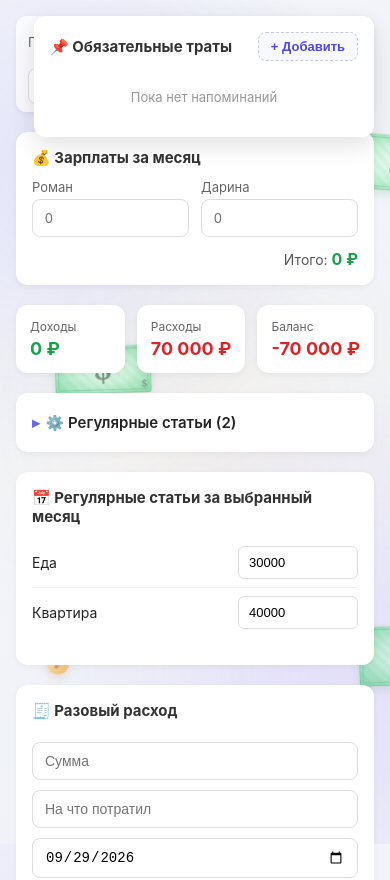
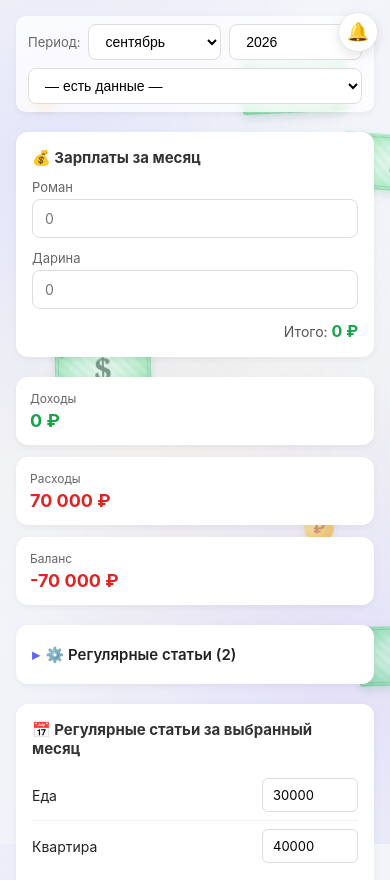
Before and after one commit to rmnSlnkv/budget-app-, a React (Vite) app in the folder Budget/: page / in a window 390 px wide. Shown: the top 880 px of the page. Built offline with nearby package versions, Linux system fonts and the light colour scheme.

Commit message:
Mobile layout fixes

```diff
--- a/Budget/src/App.css
+++ b/Budget/src/App.css
@@ -286,6 +286,10 @@ header {
 .rec-name {
   flex: 1;
   font-size: 14px;
+  min-width: 0;
+  overflow: hidden;
+  text-overflow: ellipsis;
+  white-space: nowrap;
 }
 
 .recurring-list input {
@@ -294,6 +298,7 @@ header {
   border: 1px solid #ddd;
   border-radius: 6px;
   font-size: 13px;
+  flex-shrink: 0;
   transition:
     border-color 0.15s ease,
     box-shadow 0.15s ease;
@@ -312,6 +317,7 @@ header {
   font-size: 18px;
   cursor: pointer;
   padding: 0 4px;
+  flex-shrink: 0;
   transition:
     color 0.15s ease,
     transform 0.15s ease;
@@ -392,9 +398,25 @@ header {
   border-radius: 8px;
   font-size: 14px;
   width: 100%;
+  min-height: 44px;
+  box-sizing: border-box;
   transition:
     border-color 0.15s ease,
     box-shadow 0.15s ease;
+}
+
+/* Особенно важно для type="date" — выравнивает высоту и шрифт */
+.transaction-form input[type="date"] {
+  -webkit-appearance: none;
+  appearance: none;
+  min-height: 44px;
+  line-height: 1.2;
+  font-family: inherit;
+}
+
+/* На iOS Safari убирает лишний внутренний паддинг у date-инпута */
+.transaction-form input[type="date"]::-webkit-date-and-time-value {
+  text-align: left;
 }
 
 .transaction-form input:focus,
@@ -426,6 +448,12 @@ header {
 
 .transaction-form button[type="submit"]:active {
   transform: scale(0.97);
+}
+
+/* Общие правила для всех полей даты и числа */
+input[type="date"],
+input[type="number"] {
+  font-family: inherit;
 }
 
 /* ==================== СПИСОК ОПЕРАЦИЙ ==================== */
@@ -544,7 +572,6 @@ li.income .tx-amount {
   opacity: 0.55;
 }
 
-/* --- Рублёвая монетка --- */
 .coin {
   display: flex;
   align-items: center;
@@ -561,7 +588,6 @@ li.income .tx-amount {
     inset 0 2px 4px rgba(255, 255, 255, 0.5);
 }
 
-/* --- Долларовая купюра --- */
 .bill {
   display: flex;
   align-items: center;
@@ -635,7 +661,7 @@ li.income .tx-amount {
   }
 }
 
-/* ==================== НАПОМИНАНИЯ (в потоке) ==================== */
+/* ==================== НАПОМИНАНИЯ (в потоке, фиксированы в углу) ==================== */
 .reminders-block {
   position: fixed;
   top: 16px;
@@ -657,11 +683,35 @@ li.income .tx-amount {
   justify-content: space-between;
   align-items: center;
   margin-bottom: 12px;
+  gap: 8px;
 }
 
 .reminders-block-header h3 {
   font-size: 15px;
   color: #333;
+  min-width: 0;
+}
+
+.reminders-header-actions {
+  display: flex;
+  align-items: center;
+  gap: 8px;
+  flex-shrink: 0;
+}
+
+.reminders-close-mobile {
+  display: none;
+  background: none;
+  border: none;
+  font-size: 22px;
+  line-height: 1;
+  cursor: pointer;
+  color: #999;
+  padding: 0 4px;
+}
+
+.reminders-close-mobile:hover {
+  color: #dc2626;
 }
 
 .reminders-add-btn {
@@ -673,6 +723,7 @@ li.income .tx-amount {
   font-size: 13px;
   font-weight: 600;
   cursor: pointer;
+  white-space: nowrap;
   transition:
     background 0.15s ease,
     border-color 0.15s ease;
@@ -699,6 +750,7 @@ li.income .tx-amount {
   border-radius: 8px;
   font-size: 13px;
   width: 100%;
+  font-family: inherit;
   transition:
     border-color 0.15s ease,
     box-shadow 0.15s ease;
@@ -856,6 +908,132 @@ li.income .tx-amount {
   padding: 16px 0;
 }
 
+/* ==================== КНОПКА-КОЛОКОЛЬЧИК (видна только на мобильных) ==================== */
+.reminders-toggle-mobile {
+  display: none;
+  align-items: center;
+  justify-content: center;
+  position: fixed;
+  top: 12px;
+  right: 12px;
+  width: 40px;
+  height: 40px;
+  border-radius: 50%;
+  border: 1px solid #e5e7eb;
+  background: white;
+  font-size: 18px;
+  cursor: pointer;
+  box-shadow: 0 4px 12px rgba(0, 0, 0, 0.1);
+  z-index: 60;
+}
+
+.reminders-toggle-mobile .reminders-badge {
+  position: absolute;
+  top: -4px;
+  right: -4px;
+  min-width: 18px;
+  height: 18px;
+  padding: 0 5px;
+  border-radius: 9px;
+  background: #dc2626;
+  color: white;
+  font-size: 11px;
+  font-weight: 700;
+  display: flex;
+  align-items: center;
+  justify-content: center;
+}
+
+.reminders-backdrop {
+  display: none;
+  position: fixed;
+  inset: 0;
+  background: rgba(0, 0, 0, 0.25);
+  z-index: 55;
+  border: none;
+  cursor: pointer;
+  padding: 0;
+}
+
+/* ==================== АДАПТИВ ==================== */
+@media (max-width: 1024px) {
+  /* На планшетах и уже — блок напоминаний превращается в модальное окно */
+  .reminders-toggle-mobile {
+    display: flex;
+  }
+
+  .reminders-backdrop.open {
+    display: block;
+  }
+
+  .reminders-block {
+    position: fixed;
+    top: 60px;
+    left: 12px;
+    right: 12px;
+    width: auto;
+    max-width: none;
+    max-height: calc(100vh - 80px);
+    overflow-y: auto;
+    z-index: 60;
+    display: none;
+  }
+
+  .reminders-block.open {
+    display: block;
+  }
+
+  .reminders-close-mobile {
+    display: flex;
+  }
+}
+
+@media (min-width: 1025px) {
+  .reminders-close-mobile,
+  .reminders-backdrop {
+    display: none !important;
+  }
+}
+
+@media (max-width: 560px) {
+  .summary {
+    grid-template-columns: 1fr;
+  }
+  .salary-row {
+    grid-template-columns: 1fr;
+  }
+  .month-selector {
+    width: 100%;
+  }
+  .month-selector select {
+    flex: 1;
+  }
+
+  /* Форма добавления регулярной статьи: название — на всю ширину,
+     сумма и кнопка — в одну строку, кнопка растягивается */
+  .recurring-add {
+    grid-template-columns: 1fr 1fr;
+  }
+
+  .recurring-add input:first-child {
+    grid-column: 1 / -1;
+  }
+
+  .recurring-add button {
+    width: 100%;
+  }
+
+  /* Строки регулярных статей: название обрезается, сумма и крестик справа */
+  .recurring-list li {
+    gap: 6px;
+  }
+
+  .recurring-list input {
+    width: 96px;
+    flex-shrink: 0;
+  }
+}
+
 @media (max-width: 480px) {
   .reminders-row {
     grid-template-columns: 1fr 1fr;
@@ -870,8 +1048,7 @@ li.income .tx-amount {
   .coin,
   .bill,
   .summary-card,
-  .summary-card.balance.positive,
-  .reminders-badge {
+  .summary-card.balance.positive {
     animation: none !important;
   }
 
--- a/Budget/src/сomponents/Reminders.jsx
+++ b/Budget/src/сomponents/Reminders.jsx
@@ -25,6 +25,7 @@ function monthName(mm) {
 export default function Reminders({ reminders, onChange, paid, onTogglePaid }) {
   const [showForm, setShowForm] = useState(false);
   const [editingId, setEditingId] = useState(null);
+  const [openMobile, setOpenMobile] = useState(false);
 
   const [title, setTitle] = useState("");
   const [amount, setAmount] = useState("");
@@ -45,6 +46,10 @@ export default function Reminders({ reminders, onChange, paid, onTogglePaid }) {
       })
       .sort((a, b) => a.key.localeCompare(b.key));
   }, [reminders, paid, nowKey]);
+
+  const urgentCount = decorated.filter(
+    (d) => !d.isPaid && (d.isPast || d.isCurrent),
+  ).length;
 
   const resetForm = () => {
     setTitle("");
@@ -87,6 +92,7 @@ export default function Reminders({ reminders, onChange, paid, onTogglePaid }) {
     setYear(r.year);
     setNote(r.note || "");
     setShowForm(true);
+    setOpenMobile(true);
   };
 
   const remove = (id) => {
@@ -95,9 +101,32 @@ export default function Reminders({ reminders, onChange, paid, onTogglePaid }) {
   };
 
   return (
-    <section className="reminders-block">
+    <>
+      {/* Кнопка-колокольчик — видна только на мобильных */}
+      <button
+        type="button"
+        className="reminders-toggle-mobile"
+        onClick={() => setOpenMobile(true)}
+        aria-label="Открыть напоминания"
+      >
+        🔔
+        {urgentCount > 0 && (
+          <span className="reminders-badge">{urgentCount}</span>
+        )}
+      </button>
+
+      {/* Затемнение за модальным окном — только на мобильных */}
+      <button
+        type="button"
+        className={`reminders-backdrop ${openMobile ? "open" : ""}`}
+        onClick={() => setOpenMobile(false)}
+        aria-label="Закрыть напоминания"
+      />
+
+      <section className={`reminders-block ${openMobile ? "open" : ""}`}>
         <div className="reminders-block-header">
           <h3>📌 Обязательные траты</h3>
+          <div className="reminders-header-actions">
             {!showForm && (
               <button
                 type="button"
@@ -107,13 +136,22 @@ export default function Reminders({ reminders, onChange, paid, onTogglePaid }) {
                 + Добавить
               </button>
             )}
+            <button
+              type="button"
+              className="reminders-close-mobile"
+              onClick={() => setOpenMobile(false)}
+              aria-label="Закрыть"
+            >
+              ×
+            </button>
+          </div>
         </div>
 
         {showForm && (
           <form className="reminders-form" onSubmit={submit}>
             <input
               type="text"
-            placeholder="Название"
+              placeholder="Название (Квартплата, Страховка…)"
               value={title}
               onChange={(e) => setTitle(e.target.value)}
               required
@@ -203,5 +241,6 @@ export default function Reminders({ reminders, onChange, paid, onTogglePaid }) {
           </ul>
         )}
       </section>
+    </>
   );
 }
```
Lines whose indentation alone changed are shown as unchanged.
